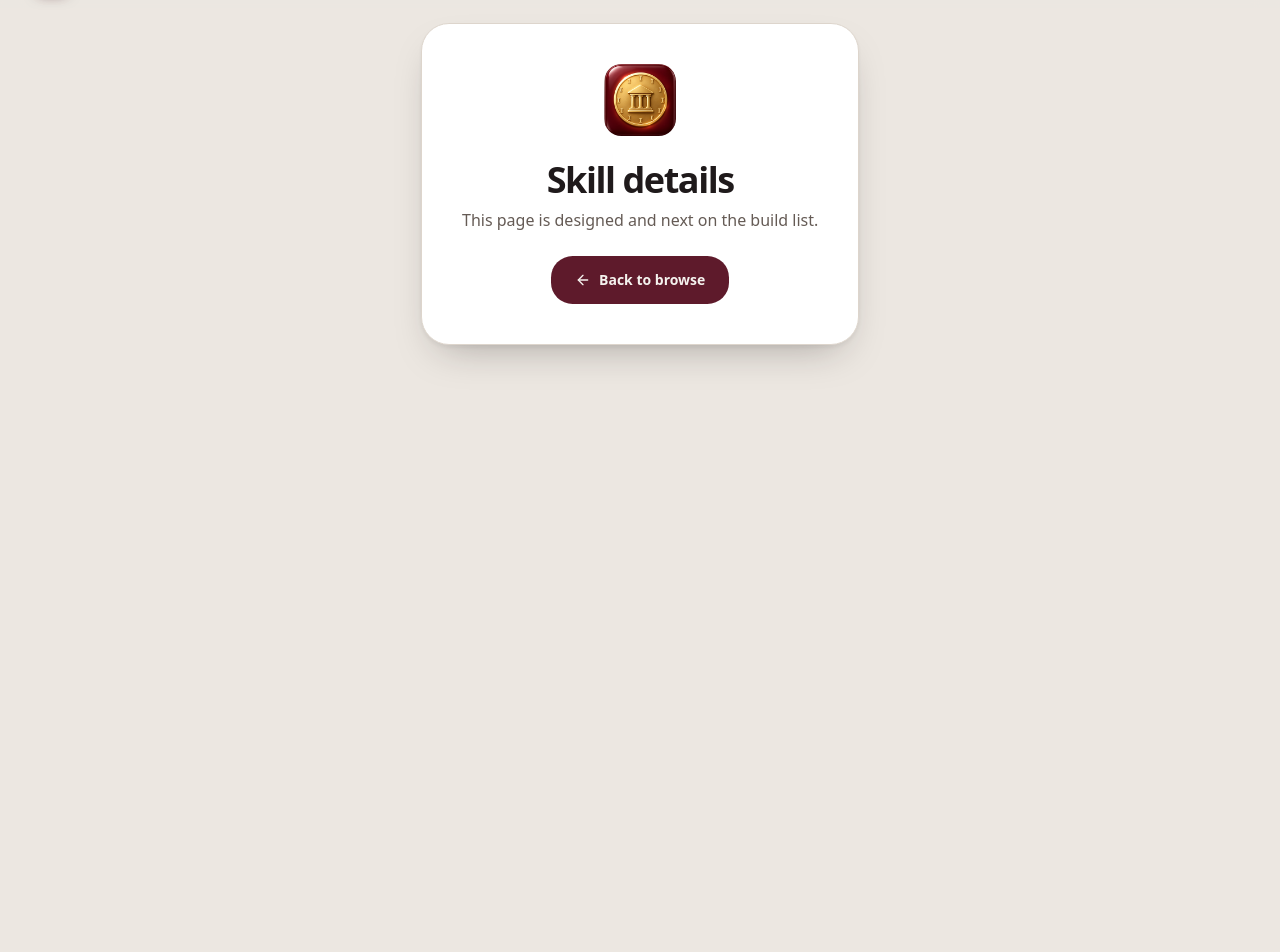
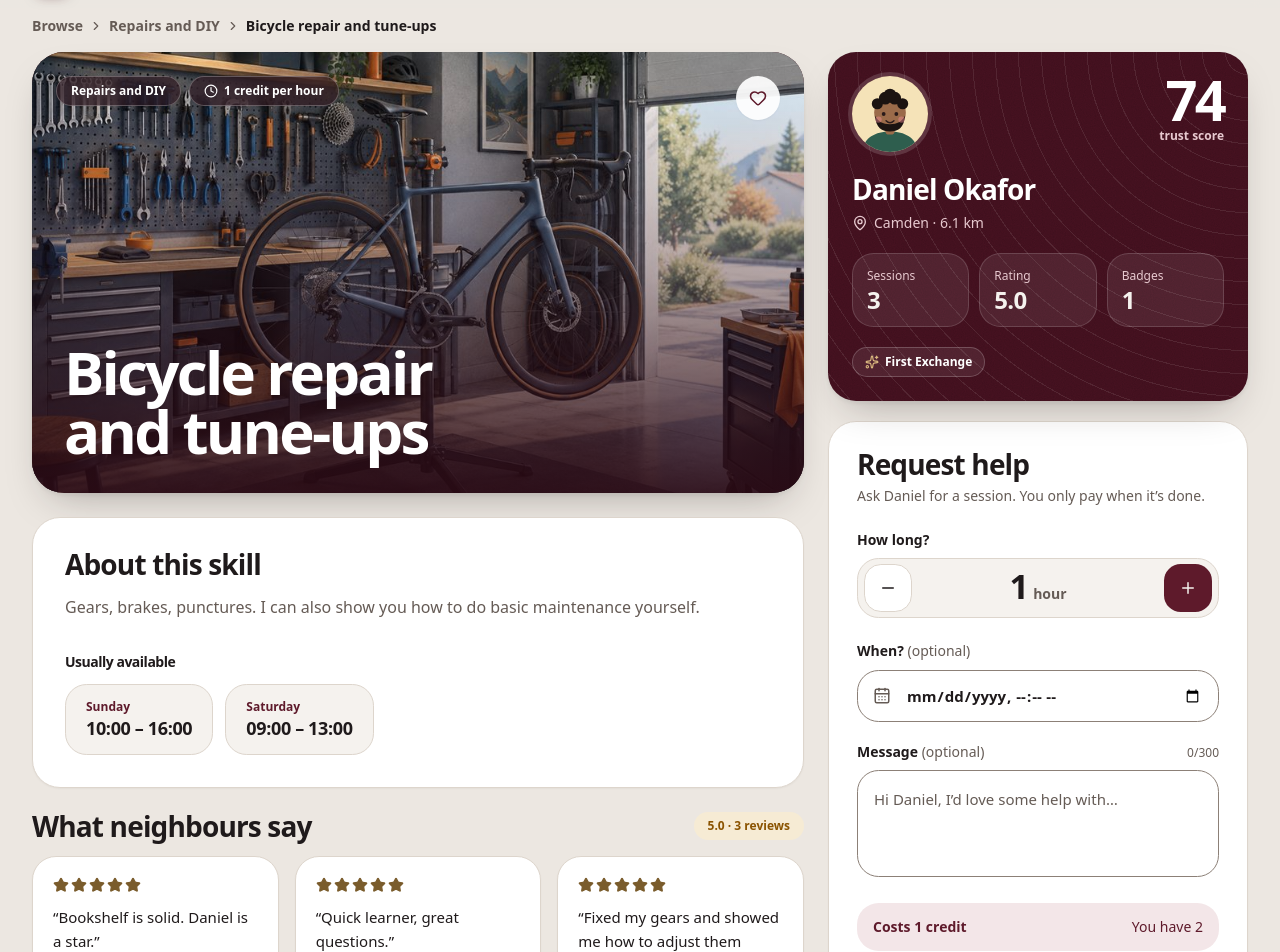
Before and after one commit to kaxlon33/TimeBank_Connect, a React (Vite) app in the folder apps/web/: page /skills/1 in a window 1280 px wide. Shown: the part 60-1012 px from the top of the page. Before the commit the page ends 800 px from the top, so only its background shows below. Built offline with nearby package versions, Linux system fonts and the light colour scheme.

Commit message:
feat(web): add skill details page with picture banner, availability and reviews (#9)
Banner, helper card, request panel, about, usual availability and neighbour reviews, with loading, not-found and own-skill states. Stacks for phones.

```diff
--- a/apps/web/src/app/router.tsx
+++ b/apps/web/src/app/router.tsx
@@ -4,6 +4,7 @@ import { BrowsePage } from '@/pages/BrowsePage'
 import { ComingSoonPage } from '@/pages/ComingSoonPage'
 import { LoginPage } from '@/pages/LoginPage'
 import { RegisterPage } from '@/pages/RegisterPage'
+import { SkillDetailPage } from '@/pages/SkillDetailPage'
 
 export const router = createBrowserRouter([
   { path: '/login', element: <LoginPage /> },
@@ -12,7 +13,7 @@ export const router = createBrowserRouter([
     element: <AppLayout />,
     children: [
       { path: '/', element: <BrowsePage /> },
-      { path: '/skills/:id', element: <ComingSoonPage title="Skill details" /> },
+      { path: '/skills/:id', element: <SkillDetailPage /> },
       { path: '/nearby', element: <ComingSoonPage title="Nearby helpers" /> },
       { path: '/requests', element: <ComingSoonPage title="Requests" /> },
       { path: '/credits', element: <ComingSoonPage title="Credits" /> },
--- /dev/null
+++ b/apps/web/src/pages/SkillDetailPage.tsx
@@ -0,0 +1,193 @@
+import { useState, useSyncExternalStore } from 'react'
+import { Link, useParams } from 'react-router-dom'
+import { ChevronRight, Clock, Heart, SearchX } from 'lucide-react'
+import { StarRating } from '@/components/StarRating'
+import { Avatar } from '@/components/Avatar'
+import { HelperCard } from '@/features/skills/HelperCard'
+import { RequestPanel } from '@/features/skills/RequestPanel'
+import { api, sessionStore } from '@/lib/api'
+import { distanceKm, relativeTime, weekdayNames } from '@/lib/format'
+import { useAsync } from '@/lib/hooks'
+import { skillImage } from '@/lib/skillImages'
+import { cn } from '@/lib/utils'
+
+function DetailSkeleton() {
+  return (
+    <div className="grid gap-6 lg:grid-cols-[minmax(0,1fr)_420px]" aria-busy="true" aria-label="Loading skill">
+      <div className="skeleton-shimmer h-[280px] rounded-[32px] sm:h-[360px] lg:h-[420px]" />
+      <div className="space-y-5 lg:row-span-3">
+        <div className="skeleton-shimmer h-72 rounded-[28px]" />
+        <div className="skeleton-shimmer h-[520px] rounded-[28px]" />
+      </div>
+      <div className="skeleton-shimmer h-56 rounded-[28px]" />
+      <div className="skeleton-shimmer h-48 rounded-[28px]" />
+    </div>
+  )
+}
+
+export function SkillDetailPage() {
+  const { id } = useParams()
+  const { me } = useSyncExternalStore(sessionStore.subscribe, sessionStore.getSnapshot)
+  const [saved, setSaved] = useState(false)
+  const state = useAsync(() => api.getSkill(Number(id)), String(id))
+
+  if (state.status === 'error') {
+    return (
+      <div className="mx-auto w-full max-w-xl px-4 pt-10 pb-32 text-center">
+        <div role="alert" className="rounded-[28px] border bg-card p-10">
+          <span className="mx-auto grid size-16 place-items-center rounded-2xl bg-primary-soft text-wine-700">
+            <SearchX className="size-7" aria-hidden="true" />
+          </span>
+          <h1 className="font-heading mt-5 text-3xl font-bold tracking-[-0.03em]">Skill not found</h1>
+          <p className="mt-2 text-muted-foreground">{state.error.message}</p>
+          <Link
+            to="/"
+            className="press mt-6 inline-flex h-12 items-center rounded-2xl bg-wine-700 px-6 text-sm font-bold text-wine-on hover:bg-wine-600"
+          >
+            Back to browse
+          </Link>
+        </div>
+      </div>
+    )
+  }
+
+  const loaded = state.status === 'success' ? state.data : null
+  const skill = loaded?.skill
+  const helper = loaded?.helper
+  const reviews = loaded ? [...loaded.reviews].sort((a, b) => b.created_at.localeCompare(a.created_at)) : []
+  const distance =
+    me.area && helper?.area ? distanceKm(me.area.latitude, me.area.longitude, helper.area.latitude, helper.area.longitude) : null
+  const mine = Boolean(skill && skill.user.id === me.id)
+  const slots = helper ? [...helper.availability].sort((a, b) => a.weekday - b.weekday) : []
+
+  return (
+    <div className="mx-auto w-full max-w-[1400px] px-4 pt-2 pb-32 sm:px-8 lg:pb-16">
+      <nav aria-label="Breadcrumb" className="mb-4 flex items-center gap-1.5 text-sm font-semibold text-muted-foreground">
+        <Link to="/" className="hover:text-foreground">
+          Browse
+        </Link>
+        <ChevronRight className="size-3.5" aria-hidden="true" />
+        <span className="truncate">{skill?.category.name ?? '…'}</span>
+        <ChevronRight className="size-3.5 shrink-0" aria-hidden="true" />
+        <span className="truncate text-foreground">{skill?.title ?? '…'}</span>
+      </nav>
+
+      {!skill || !helper ? (
+        <DetailSkeleton />
+      ) : (
+        <div className="grid gap-6 lg:grid-cols-[minmax(0,1fr)_420px]">
+          <section
+            aria-label={skill.title}
+            className="tile-in relative isolate flex min-h-[300px] flex-col justify-end overflow-hidden rounded-[32px] bg-wine-800 text-white shadow-raised sm:min-h-[380px] lg:min-h-[440px]"
+          >
+            <img
+              src={skillImage(skill)}
+              alt=""
+              width={960}
+              height={720}
+              className="absolute inset-0 -z-20 size-full object-cover"
+            />
+            <div className="absolute inset-0 -z-10 bg-gradient-to-t from-wine-900/92 via-wine-900/35 to-transparent" />
+
+            <div className="absolute top-5 right-5 left-5 flex items-start justify-between gap-3 sm:top-6 sm:right-6 sm:left-6">
+              <div className="flex flex-wrap gap-2">
+                <span className="rounded-full border border-white/25 bg-wine-900/45 px-3.5 py-1.5 text-xs font-bold backdrop-blur-md">
+                  {skill.category.name}
+                </span>
+                <span className="flex items-center gap-1.5 rounded-full border border-white/25 bg-wine-900/45 px-3.5 py-1.5 text-xs font-bold backdrop-blur-md">
+                  <Clock className="size-3.5" aria-hidden="true" />1 credit per hour
+                </span>
+              </div>
+              <button
+                type="button"
+                aria-pressed={saved}
+                aria-label={saved ? 'Remove from saved' : 'Save this skill'}
+                onClick={() => setSaved((s) => !s)}
+                className="press grid size-11 shrink-0 place-items-center rounded-full bg-white/92 text-wine-700 shadow-card transition-transform duration-200 hover:scale-105"
+              >
+                <Heart className={cn('size-[18px]', saved && 'fill-wine-700')} aria-hidden="true" />
+              </button>
+            </div>
+
+            <h1 className="font-heading max-w-3xl p-6 text-[clamp(2.2rem,5vw,3.75rem)] leading-[0.98] font-bold tracking-[-0.045em] text-balance sm:p-8">
+              {skill.title}
+            </h1>
+          </section>
+
+          <aside className="space-y-5 lg:sticky lg:top-24 lg:col-start-2 lg:row-span-3 lg:row-start-1 lg:self-start">
+            <HelperCard helper={helper} distance={distance} />
+            {mine ? (
+              <section className="rounded-[28px] border bg-card p-7 text-center shadow-card">
+                <h2 className="font-heading text-2xl font-bold tracking-[-0.03em]">This is your skill</h2>
+                <p className="mt-2 text-sm text-muted-foreground">Neighbours can request it from the Browse page.</p>
+                <Link
+                  to="/my-skills"
+                  className="press mt-5 inline-flex h-12 items-center rounded-2xl bg-wine-700 px-6 text-sm font-bold text-wine-on hover:bg-wine-600"
+                >
+                  Manage my skills
+                </Link>
+              </section>
+            ) : (
+              <RequestPanel skill={skill} balance={me.credit_balance} />
+            )}
+          </aside>
+
+          <section className="tile-in rounded-[28px] border bg-card p-6 shadow-card sm:p-8" style={{ '--delay': '60ms' } as React.CSSProperties}>
+            <h2 className="font-heading text-[28px] leading-none font-bold tracking-[-0.03em]">About this skill</h2>
+            <p className="mt-4 max-w-2xl text-base leading-relaxed text-muted-foreground">{skill.description}</p>
+
+            <h3 className="mt-8 text-sm font-bold">Usually available</h3>
+            {slots.length ? (
+              <ul className="mt-3 flex flex-wrap gap-3">
+                {slots.map((s) => (
+                  <li key={`${s.weekday}-${s.start_time}`} className="rounded-2xl border bg-muted px-5 py-3.5">
+                    <p className="text-xs font-bold text-wine-700">{weekdayNames[s.weekday]}</p>
+                    <p className="font-heading mt-0.5 text-lg leading-tight font-semibold tracking-[-0.02em]">
+                      {s.start_time} – {s.end_time}
+                    </p>
+                  </li>
+                ))}
+              </ul>
+            ) : (
+              <p className="mt-2 text-sm text-muted-foreground">No fixed times. Suggest one in your request.</p>
+            )}
+          </section>
+
+          <section aria-label="Reviews" className="tile-in" style={{ '--delay': '120ms' } as React.CSSProperties}>
+            <div className="mb-4 flex items-center justify-between gap-3">
+              <h2 className="font-heading text-2xl leading-none font-bold tracking-[-0.03em] sm:text-[28px]">What neighbours say</h2>
+              {helper.rating_avg ? (
+                <span className="shrink-0 rounded-full bg-status-pending-bg px-3.5 py-1.5 text-xs font-bold whitespace-nowrap text-status-pending">
+                  {helper.rating_avg.toFixed(1)} · {helper.rating_count} {helper.rating_count === 1 ? 'review' : 'reviews'}
+                </span>
+              ) : null}
+            </div>
+            {reviews.length ? (
+              <ul className="grid gap-4 sm:grid-cols-2 xl:grid-cols-3">
+                {reviews.map((r) => (
+                  <li key={r.id} className="flex flex-col justify-between gap-5 rounded-[24px] border bg-card p-5 shadow-card">
+                    <div className="space-y-3">
+                      <StarRating value={r.rating} />
+                      <p className="text-[15px] leading-relaxed">“{r.comment}”</p>
+                    </div>
+                    <div className="flex items-center gap-3">
+                      <Avatar name={r.reviewer.name} size={36} />
+                      <div>
+                        <p className="text-sm leading-tight font-bold">{r.reviewer.name}</p>
+                        <p className="text-xs text-muted-foreground">{relativeTime(r.created_at)}</p>
+                      </div>
+                    </div>
+                  </li>
+                ))}
+              </ul>
+            ) : (
+              <p className="rounded-[24px] border bg-card p-6 text-muted-foreground">
+                No reviews yet. Be the first to work with {helper.name.split(' ')[0]}.
+              </p>
+            )}
+          </section>
+        </div>
+      )}
+    </div>
+  )
+}
```
